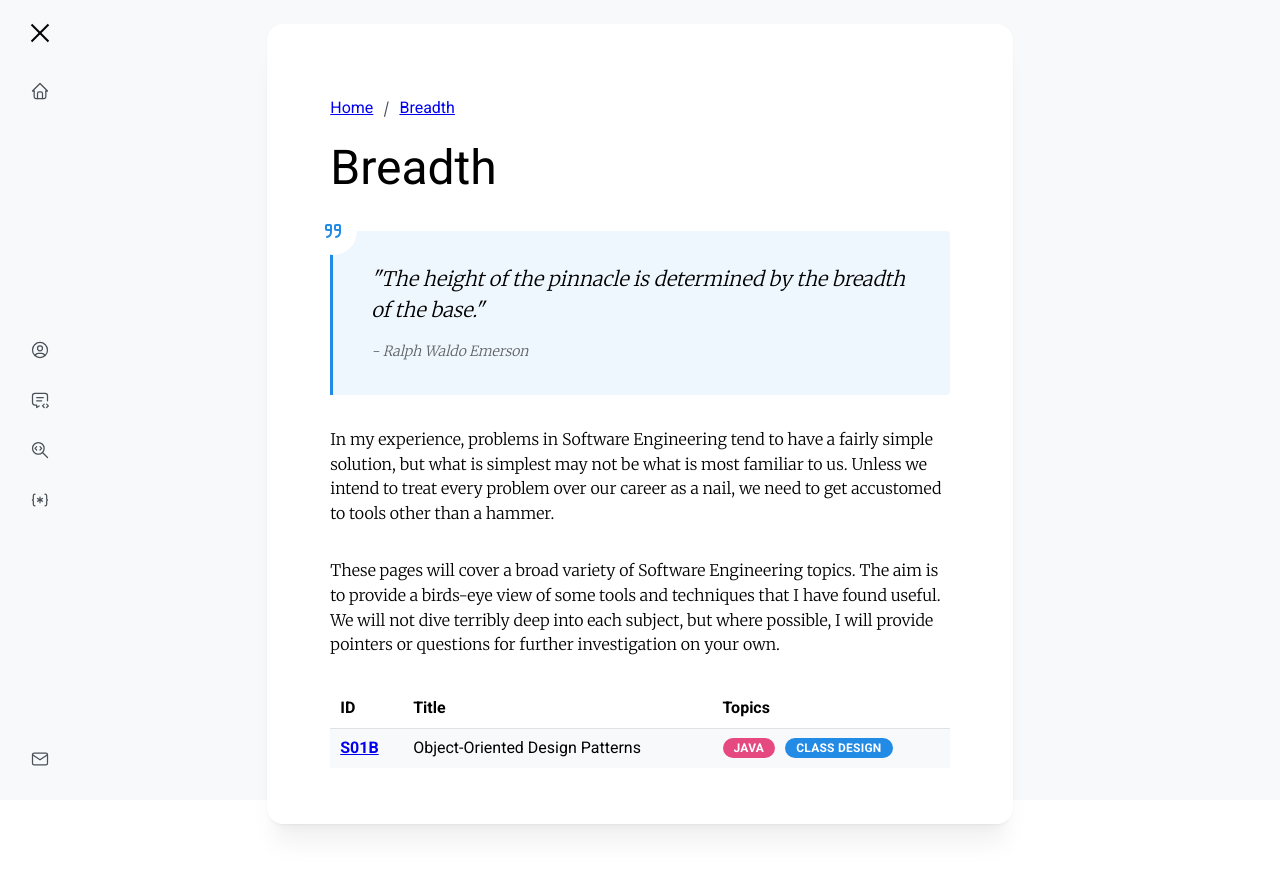
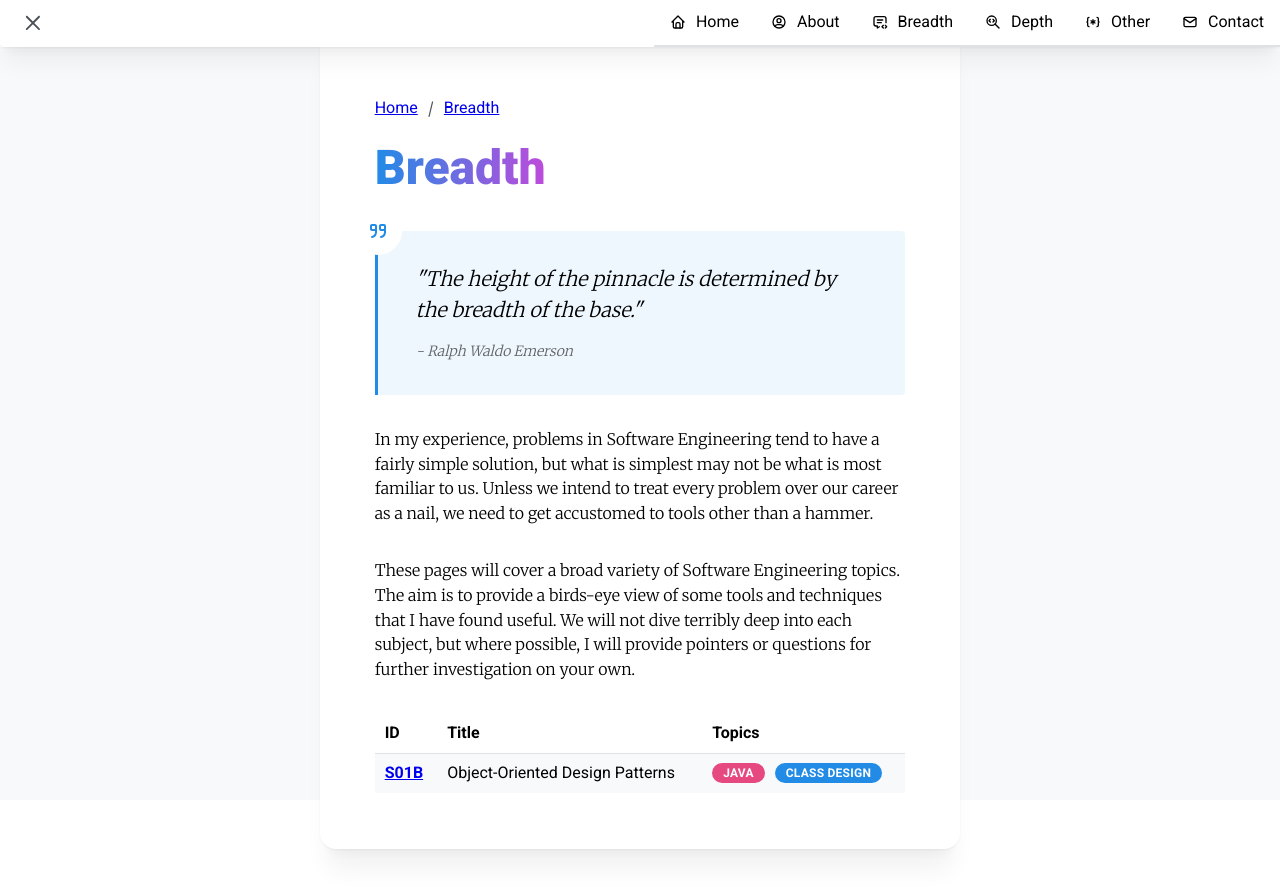
Before and after one commit to mfreema1/personal-site-v2, a React (Vite) app: page /breadth in a window 1280 px wide. Before the commit the page ends 864 px from the top, so only its background shows below. Built offline with nearby package versions, Linux system fonts and the light colour scheme.

Commit message:
Change Navbar to Header.

```diff
--- a/src/App.module.css
+++ /dev/null
@@ -1,9 +0,0 @@
-.background {
-  width: 100%;
-  height: 100%;
-
-  background-color: light-dark(
-    var(--mantine-color-gray-0),
-    var(--mantine-color-dark-4)
-  );
-}
--- a/src/App.tsx
+++ b/src/App.tsx
@@ -1,14 +1,15 @@
-import { Affix, Grid, Paper } from "@mantine/core";
+import { ActionIcon, Affix, Grid, Paper, Transition } from "@mantine/core";
 import { createBrowserRouter, Outlet, RouterProvider } from "react-router-dom";
+import { useState } from "react";
 
-import { Navbar } from "./Navbar";
+import { IconMenu } from "@tabler/icons-react";
 
 import { Home } from "./pages/home/Home";
 import { Breadth } from "./pages/breadth/Breadth";
 import { S01B } from "./pages/breadth/S01B";
 
-import classes from "./App.module.css";
 import "@mantine/code-highlight/styles.css";
+import { Header } from "./components/Header";
 
 function App() {
   return <RouterProvider router={router} />;
@@ -32,17 +33,46 @@ const router = createBrowserRouter([
 
 // TODO: Put the page content on Paper: https://mantine.dev/core/paper/
 function Layout() {
+  const [headerEnter, setHeaderEnter] = useState(true);
+  const [buttonEnter, setButtonEnter] = useState(false);
+
   return (
     <>
       <Affix
         position={{ left: 0, top: 0 }}
         zIndex={-1}
-        className={classes.background}
+        w={"100%"}
+        h={"100%"}
+        bg={"var(--mantine-color-gray-0)"}
       />
-      <Navbar />
+      <Affix position={{ left: 0, top: 0 }} w={"100vw"} zIndex={1}>
+        <Transition
+          mounted={headerEnter}
+          keepMounted
+          transition="slide-down"
+          onExited={() => setButtonEnter(true)}
+        >
+          {(style) => (
+            <Header style={style} close={() => setHeaderEnter(false)} />
+          )}
+        </Transition>
+      </Affix>
+      <Affix position={{ left: "2rem", top: "2rem" }} zIndex={0}>
+        <Transition mounted={buttonEnter} onExited={() => setHeaderEnter(true)}>
+          {(style) => (
+            <ActionIcon
+              variant="light"
+              style={style}
+              onClick={() => setButtonEnter(false)}
+            >
+              <IconMenu size={"2rem"} />
+            </ActionIcon>
+          )}
+        </Transition>
+      </Affix>
       <Grid py={"2rem"} mih={"100vh"} gutter={0}>
         <Grid.Col span={"auto"} />
-        <Grid.Col mih={"calc(100vh - (2 * 2rem))"} span={7}>
+        <Grid.Col mih={"calc(100vh - (2 * 2rem))"} span={6}>
           <Paper h={"100%"} shadow={"lg"} radius={"lg"}>
             <Grid>
               <Grid.Col span={"auto"} />
--- a/src/Navbar.module.css
+++ /dev/null
@@ -1,31 +0,0 @@
-.navbar {
-  width: rem(80px);
-  height: 100vh;
-
-  padding: var(--mantine-spacing-md);
-}
-
-.link {
-  width: rem(50px);
-  height: rem(50px);
-  border-radius: var(--mantine-radius-md);
-  display: flex;
-  align-items: center;
-  justify-content: center;
-  color: light-dark(var(--mantine-color-gray-7), var(--mantine-color-dark-0));
-
-  &:hover {
-    background-color: light-dark(
-      var(--mantine-color-gray-0),
-      var(--mantine-color-dark-5)
-    );
-  }
-
-  &[data-active] {
-    &,
-    &:hover {
-      background-color: var(--mantine-color-blue-light);
-      color: var(--mantine-color-blue-light-color);
-    }
-  }
-}
--- a/src/Navbar.tsx
+++ /dev/null
@@ -1,123 +0,0 @@
-import { useState } from "react";
-import { useNavigate } from "react-router-dom";
-import {
-  Center,
-  Tooltip,
-  UnstyledButton,
-  Stack,
-  Transition,
-  Affix,
-  Burger,
-  rem,
-} from "@mantine/core";
-import {
-  IconHome,
-  IconMail,
-  IconUserCircle,
-  IconMessageCode,
-  IconCodeAsterix,
-  IconZoomCode,
-} from "@tabler/icons-react";
-import classes from "./Navbar.module.css";
-import { useDisclosure } from "@mantine/hooks";
-
-interface NavbarLinkProps {
-  icon: typeof IconHome;
-  path: string;
-  label: string;
-  active?: boolean;
-  onClick?(): void;
-}
-
-function NavbarLink({ icon: Icon, label, active, onClick }: NavbarLinkProps) {
-  return (
-    <Tooltip label={label} position="right" transitionProps={{ duration: 0 }}>
-      <UnstyledButton
-        onClick={onClick}
-        className={classes.link}
-        data-active={active || undefined}
-      >
-        <Icon style={{ width: rem(20), height: rem(20) }} stroke={1.5} />
-      </UnstyledButton>
-    </Tooltip>
-  );
-}
-
-const data = new Map(
-  Object.entries({
-    home: { icon: IconHome, path: "/", label: "Home" },
-    "about-me": { icon: IconUserCircle, path: "/about", label: "About me" },
-    "breadth-seminars": {
-      icon: IconMessageCode,
-      path: "/breadth",
-      label: "Breadth seminars",
-    },
-    "depth-seminars": {
-      icon: IconZoomCode,
-      path: "/depth",
-      label: "Depth seminars",
-    },
-    "everything-else": {
-      icon: IconCodeAsterix,
-      path: "/other",
-      label: "Everything else",
-    },
-    "email-me": { icon: IconMail, path: "/contact", label: "Email me" },
-  }),
-);
-
-export function Navbar() {
-  const [active, setActive] = useState<string | undefined>(undefined);
-  const navigate = useNavigate();
-  const [opened, { toggle }] = useDisclosure(true);
-
-  const links = (...ids: string[]) =>
-    ids.map((id) => {
-      const link = data.get(id)!;
-
-      return (
-        <Center>
-          <NavbarLink
-            {...link}
-            key={link.label}
-            active={id === active}
-            onClick={() => {
-              setActive(id);
-              navigate(link.path);
-            }}
-          />
-        </Center>
-      );
-    });
-
-  return (
-    <>
-      <Affix position={{ left: 0, top: 0 }}>
-        <Stack className={classes.navbar}>
-          <Center>
-            <Burger opened={opened} onClick={toggle} />
-          </Center>
-
-          <Transition mounted={opened} transition="fade">
-            {(styles) => (
-              <Stack style={styles} h={"100%"} justify="space-between">
-                {links("home")}
-
-                <Stack gap={0}>
-                  {links(
-                    "about-me",
-                    "breadth-seminars",
-                    "depth-seminars",
-                    "everything-else",
-                  )}
-                </Stack>
-
-                {links("email-me")}
-              </Stack>
-            )}
-          </Transition>
-        </Stack>
-      </Affix>
-    </>
-  );
-}
--- /dev/null
+++ b/src/components/Header.tsx
@@ -0,0 +1,82 @@
+import { Flex, Tabs, Paper, CloseButton, Center, Group } from "@mantine/core";
+import { Txt } from "./Text";
+
+import {
+  IconHome,
+  IconUserCircle,
+  IconMessageCode,
+  IconZoomCode,
+  IconCodeAsterix,
+  IconMail,
+} from "@tabler/icons-react";
+import { useNavigate } from "react-router-dom";
+
+const data = {
+  home: {
+    path: "/",
+    title: "Home",
+    icon: <IconHome size={16} />,
+  },
+  about: {
+    path: "/about",
+    title: "About",
+    icon: <IconUserCircle size={16} />,
+  },
+  breadth: {
+    path: "/breadth",
+    title: "Breadth",
+    icon: <IconMessageCode size={16} />,
+  },
+  depth: {
+    path: "/depth",
+    title: "Depth",
+    icon: <IconZoomCode size={16} />,
+  },
+  other: {
+    path: "/other",
+    title: "Other",
+    icon: <IconCodeAsterix size={16} />,
+  },
+  contact: {
+    path: "/contact",
+    title: "Contact",
+    icon: <IconMail size={16} />,
+  },
+} as const;
+
+export type TPage = keyof typeof data;
+
+export interface HeaderProps {
+  close: () => void;
+  style: React.CSSProperties;
+}
+
+export function Header({ close, style }: HeaderProps) {
+  const navigate = useNavigate();
+
+  return (
+    <Flex w={"100vw"} bg={"white"} justify={"center"} style={style}>
+      <Paper w={"100%"} h={"100%"} shadow={"md"}>
+        <Group w={"100%"} justify="space-between">
+          <Center>
+            <CloseButton ml={"1rem"} size={"lg"} onClick={close} />
+          </Center>
+
+          <Tabs defaultValue={"Home"} onChange={(path) => navigate(path!)}>
+            <Tabs.List justify={"center"}>
+              {Object.values(data).map((datum) => (
+                <Tabs.Tab
+                  value={datum.path}
+                  key={datum.path}
+                  leftSection={datum.icon}
+                >
+                  <Txt s={"san"}>{datum.title}</Txt>
+                </Tabs.Tab>
+              ))}
+            </Tabs.List>
+          </Tabs>
+        </Group>
+      </Paper>
+    </Flex>
+  );
+}
--- a/src/pages/breadth/Breadth.tsx
+++ b/src/pages/breadth/Breadth.tsx
@@ -2,24 +2,20 @@ import { Title, Text } from "@mantine/core";
 import { PageTable } from "../../components/PageTable";
 import { Page } from "../../components/Page";
 import { Quote } from "../../components/Quote";
-import { Txt } from "../../components/Text";
 
 export function Breadth() {
   return (
     <>
       <Page path={"/breadth"}>
         <Title order={1}>
-          <Txt s="san" mantine={{ inherit: true }}>
-            Breadth
-          </Txt>
-          {/* <Text
+          <Text
             span
             inherit
             variant="gradient"
             gradient={{ from: "blue", to: "grape", deg: 90 }}
           >
             Breadth
-          </Text> */}
+          </Text>
         </Title>
         <Quote
           text="The height of the pinnacle is determined by the breadth of the
```
